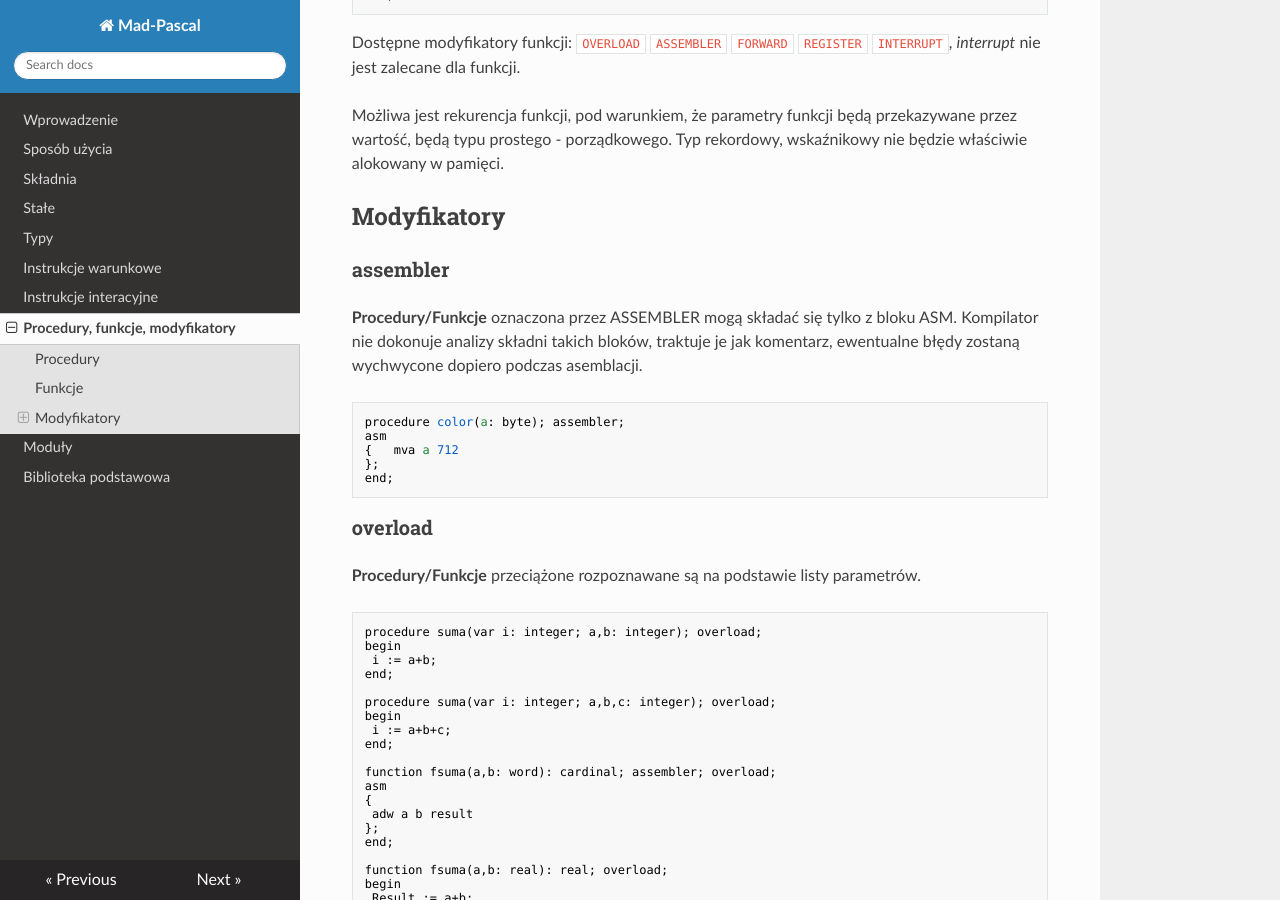
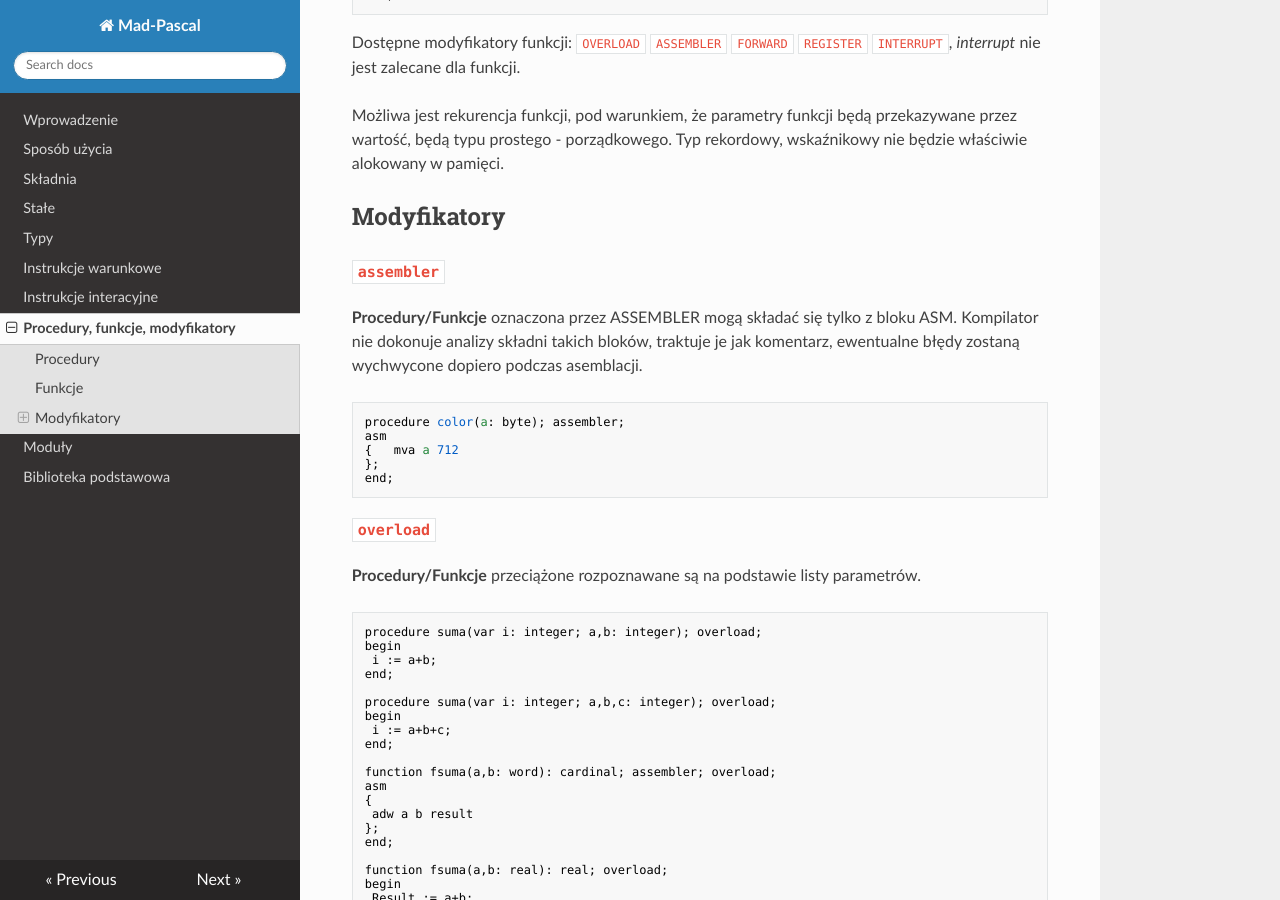
Before and after one commit to zbyti/mad-pascal-mkdocs, an MkDocs documentation site: the page built from docs/08-procedury-funkcje.md, in a window 1280 px wide and 900 px high, scrolled down 776 px. Built offline with MkDocs 1.6.1, drawn with Linux system fonts in a browser that asks for light colours; nearby versions of some CDN libraries.

Commit message:
kosmetyka

````diff
--- a/docs/08-procedury-funkcje.md
+++ b/docs/08-procedury-funkcje.md
@@ -30,7 +30,7 @@ Możliwa jest rekurencja funkcji, pod warunkiem, że parametry funkcji będą pr
 
 ## Modyfikatory
 
-### assembler
+### `assembler`
 
 **Procedury/Funkcje** oznaczona przez ASSEMBLER mogą składać się tylko z bloku ASM. Kompilator nie dokonuje analizy składni takich bloków, traktuje je jak komentarz, ewentualne błędy zostaną wychwycone dopiero podczas asemblacji.
 
@@ -40,7 +40,7 @@ Możliwa jest rekurencja funkcji, pod warunkiem, że parametry funkcji będą pr
     };
     end;
 
-### overload
+### `overload`
 
 **Procedury/Funkcje** przeciążone rozpoznawane są na podstawie listy parametrów.
 
@@ -68,7 +68,7 @@ begin
 end;
 ```
 
-### forward
+### `forward`
 
 Jeżeli chcemy aby **procedura/funkcja** była zadeklarowana za miejscem jej pierwszego wywołania, należy użyć modyfikator FORWARD.
 
@@ -84,7 +84,7 @@ begin
 end;
 ```
 
-### register
+### `register`
 
 Użycie modyfikatora `REGISTER` spowoduje że trzy pierwsze parametry formalne **procedury/funkcji** będą umieszczone na stronie zerowej, w 32-bitowych rejestrach programowych, odpowiednio `EDX` `ECX` `EAX`.
 
@@ -93,7 +93,7 @@ Użycie modyfikatora `REGISTER` spowoduje że trzy pierwsze parametry formalne *
     // b = ecx
     // c = eax
 
-### interrupt
+### `interrupt`
 
 **Procedury/Funkcje** oznaczone przez `INTERRUPT` kompilator będzie kończył rozkazem `RTI` (standardowo `RTS`). Niezależnie czy w programie wystąpi wywołanie takiej **procedury/funkcji** kompilator zawsze wygeneruje dla niej kod. Zaleca się używanie bloku `ASM` w przypadku takich **procedur/funkcji**, w innym przypadku stos programowy Mad Pascala zostanie zniszczony, co może doprowadzić do niestabilnego działania programu, łącznie z zawieszeniem się komputera. Na wejściu **procedury/funkcji** oznaczonej przez `INTERRUPT` programista musi zadbać o zachowanie rejestrów **CPU** `A` `X` `Y`, na wyjściu o przywrócenie stanu takich rejestrów, kompilator ogranicza się tylko do wstawienia końcowego rozkazu `RTI`.
 
````
